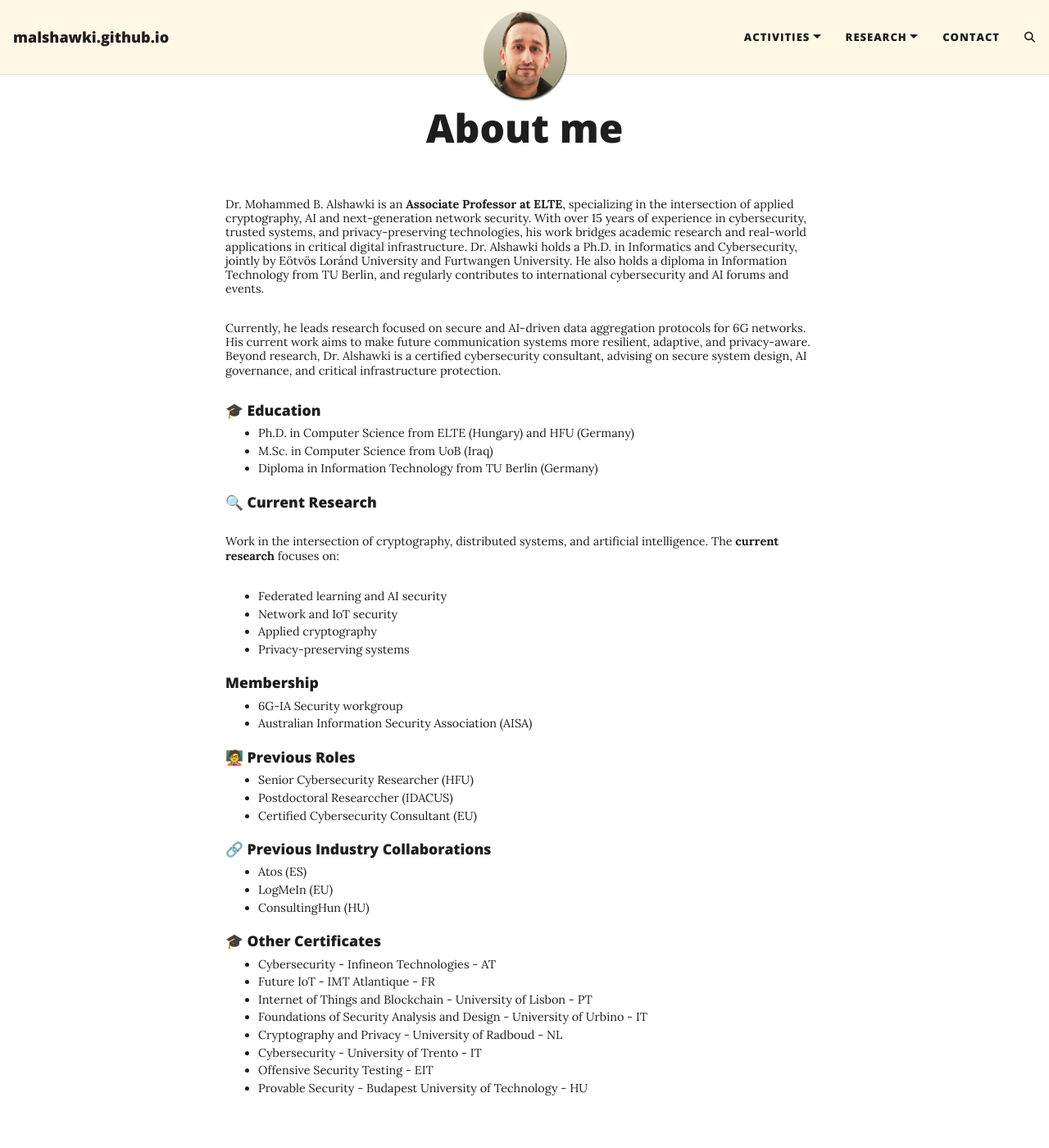
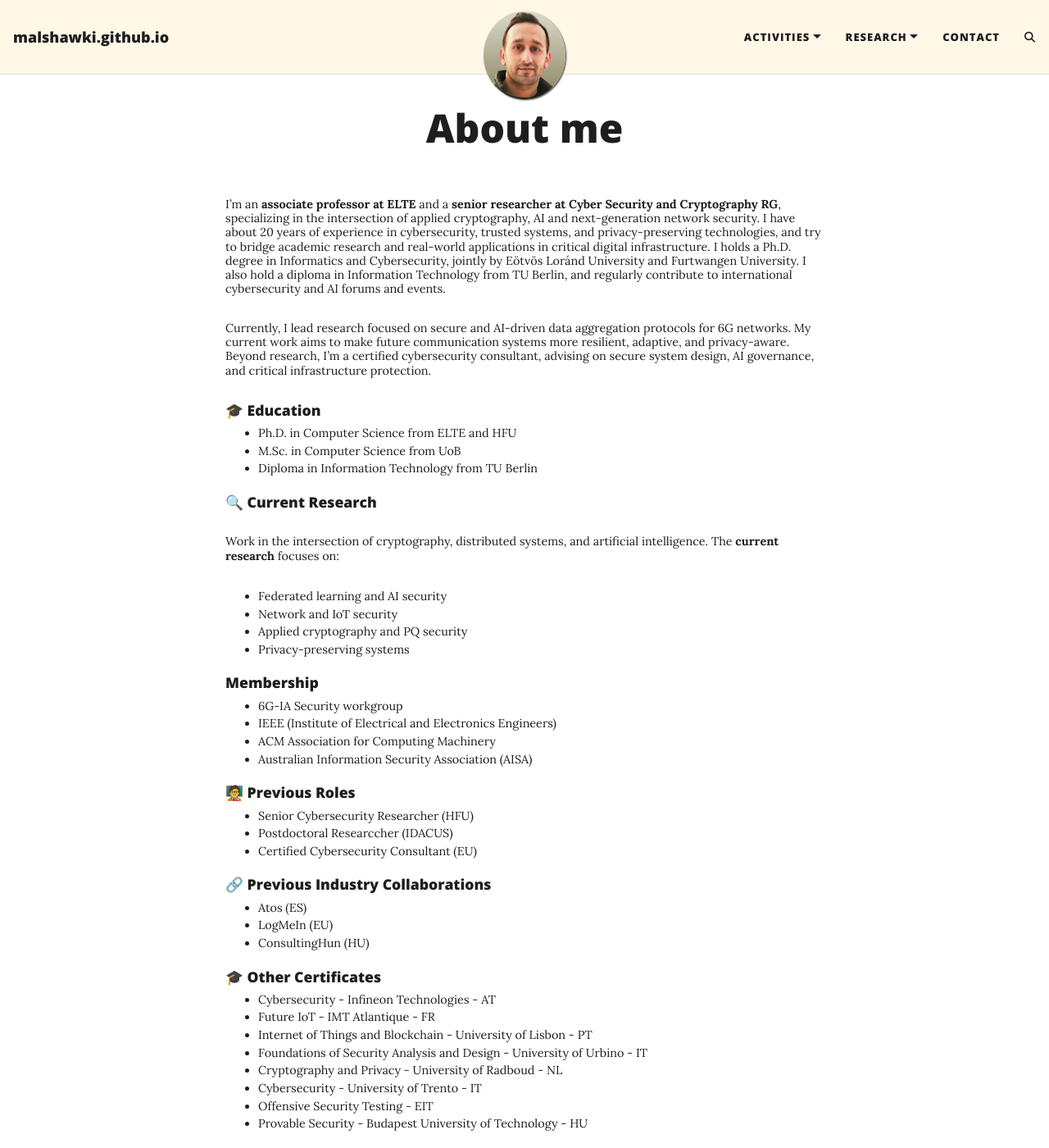
Before and after one commit to malshawki/malshawki.github.io, a Jekyll site: the page built from aboutme.md, in a window 1280 px wide and 1400 px high. Shown: the whole window at 82% size. Built offline with Jekyll 4.4.1, drawn with Linux system fonts in a browser that asks for light colours; comment, search, counter and statistics services are not loaded.

Commit message:
Update aboutme.md

```diff
--- a/aboutme.md
+++ b/aboutme.md
@@ -4,24 +4,26 @@ title: About me
 subtitle:
 ---
 
-Dr. Mohammed B. Alshawki is an **Associate Professor at ELTE**, specializing in the intersection of applied cryptography, AI and next-generation network security. With over 15 years of experience in cybersecurity, trusted systems, and privacy-preserving technologies, his work bridges academic research and real-world applications in critical digital infrastructure. Dr. Alshawki holds a Ph.D. in Informatics and Cybersecurity, jointly by Eötvös Loránd University and Furtwangen University. He also holds a diploma in Information Technology from TU Berlin, and regularly contributes to international cybersecurity and AI forums and events.
+I'm an **associate professor at ELTE** and a **senior researcher at Cyber Security and Cryptography RG**, specializing in the intersection of applied cryptography, AI and next-generation network security. I have about 20 years of experience in cybersecurity, trusted systems, and privacy-preserving technologies, and try to bridge academic research and real-world applications in critical digital infrastructure. I holds a Ph.D. degree in Informatics and Cybersecurity, jointly by Eötvös Loránd University and Furtwangen University. I also hold a diploma in Information Technology from TU Berlin, and regularly contribute to international cybersecurity and AI forums and events.
 
-Currently, he leads research focused on secure and AI-driven data aggregation protocols for 6G networks. His current work aims to make future communication systems more resilient, adaptive, and privacy-aware. Beyond research, Dr. Alshawki is a certified cybersecurity consultant, advising on secure system design, AI governance, and critical infrastructure protection.
+Currently, I lead research focused on secure and AI-driven data aggregation protocols for 6G networks. My current work aims to make future communication systems more resilient, adaptive, and privacy-aware. Beyond research, I'm a certified cybersecurity consultant, advising on secure system design, AI governance, and critical infrastructure protection.
 
 ### 🎓 Education
-- Ph.D. in Computer Science from ELTE (Hungary) and HFU (Germany)
-- M.Sc. in Computer Science from UoB (Iraq)
-- Diploma in Information Technology from TU Berlin (Germany)
+- Ph.D. in Computer Science from ELTE and HFU
+- M.Sc. in Computer Science from UoB
+- Diploma in Information Technology from TU Berlin
 
 ### 🔍 Current Research
 Work in the intersection of cryptography, distributed systems, and artificial intelligence. The **current research** focuses on:
 - Federated learning and AI security
 - Network and IoT security
-- Applied cryptography
+- Applied cryptography and PQ security
 - Privacy-preserving systems
 
 ### Membership
 - 6G-IA Security workgroup
+- IEEE (Institute of Electrical and Electronics Engineers)
+- ACM Association for Computing Machinery
 - Australian Information Security Association (AISA)
 
 ### 🧑‍🏫 Previous Roles
```
